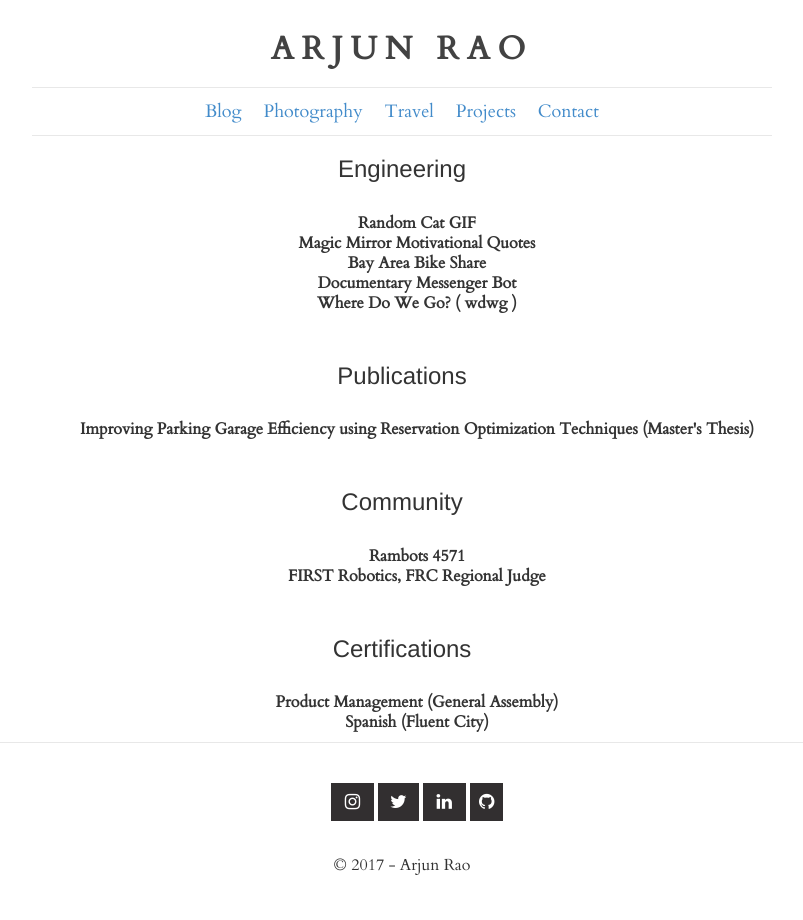
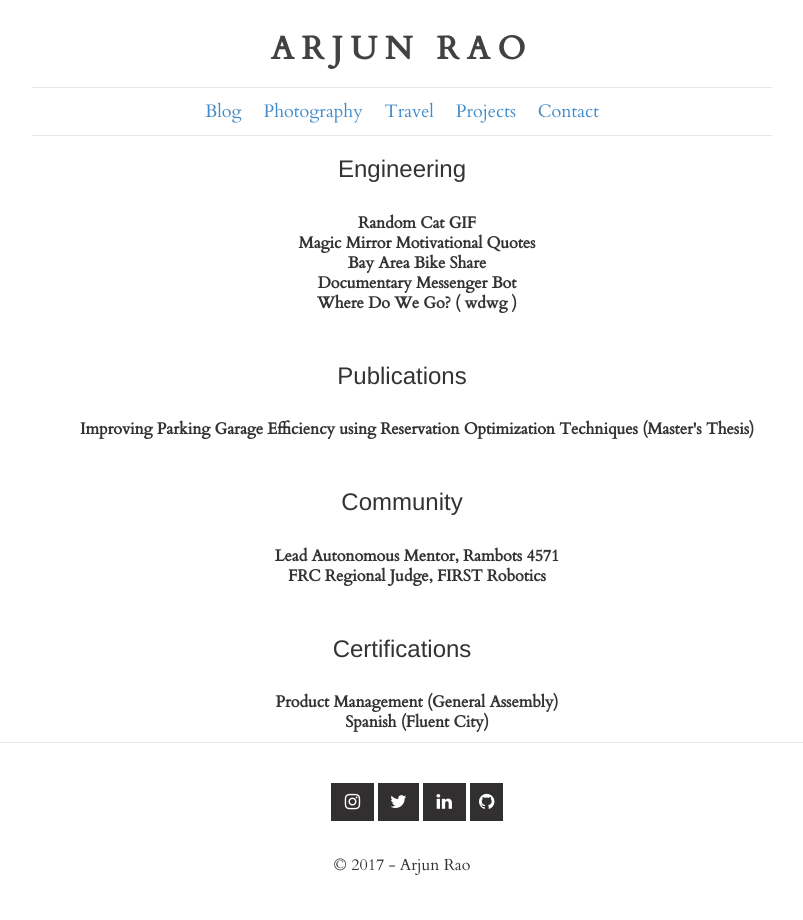
Before and after one commit to arjunrao87/arjunrao.co-v1, a Jekyll site: the page built from projects/index.html, in a window 1280 px wide. Shown: the whole page, without its empty margins (238-1041 px from the left). Built offline with Jekyll 4.4.1, drawn with Linux system fonts in a browser that asks for light colours; nearby versions of some CDN libraries; some web fonts are replaced; comment, search, counter and statistics services are not loaded.

Commit message:
MoAdding projects

```diff
--- a/_includes/projects.html
+++ b/_includes/projects.html
@@ -20,8 +20,8 @@
   <h3>Community</h3>
   <br />
   <ul>
-    <li><strong>Rambots 4571</strong></li>
-    <li><strong>FIRST Robotics, FRC Regional Judge</strong></li>
+    <li><strong>Lead Autonomous Mentor, Rambots 4571</strong></li>
+    <li><strong>FRC Regional Judge, FIRST Robotics</strong></li>
   </ul>
 
   <p class="spacing"></p>
```
